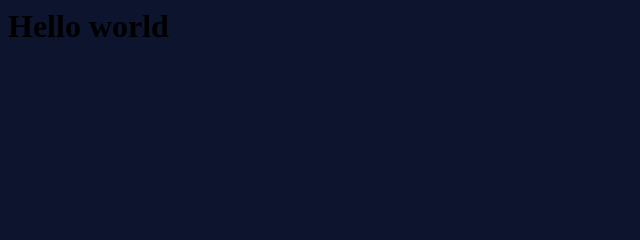
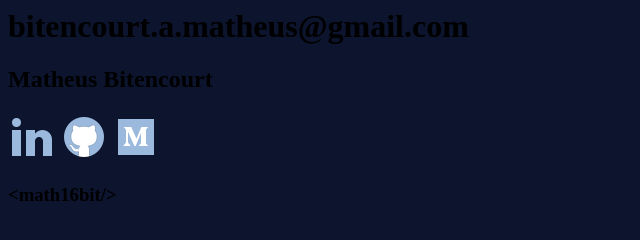
Before and after one commit to bitmattz/bitmattz.github.io, a plain HTML site: page index.html in a window 1280 px wide. Shown: the whole page, without its empty margins (0-640 px from the left). Drawn offline with Linux system fonts and the light colour scheme.

Commit message:
Update index.html
Criando topbar

```diff
--- a/index.html
+++ b/index.html
@@ -4,8 +4,18 @@
         <link href="style.css" rel="stylesheet">
         <title>Matheus Bitencourt</title>
     </head>
-    <body class="body">
-        <h1>Hello world</h1>
+    <body>
+
+        <div>
+            <h1>bitencourt.a.matheus@gmail.com</h1>
+            <h2>Matheus Bitencourt</h2>
+            <a href="https://www.linkedin.com/in/matheus-bitencourt-665b22189/"><img src="icons/linkedin_icon.png" alt="LinkedIn"></a>
+            <a href="https://github.com/math16bit"><img src="icons/github_icon.png" alt="GitHub"></a>
+            <a href="https://medium.com/@math16bit"><img src="icons/medium_icon.png" alt="Medium"></a>
+        </div>
+        <h3>&#60;math16bit/&#62;</h3>
+
+
 
     </body>
 </html>
```
